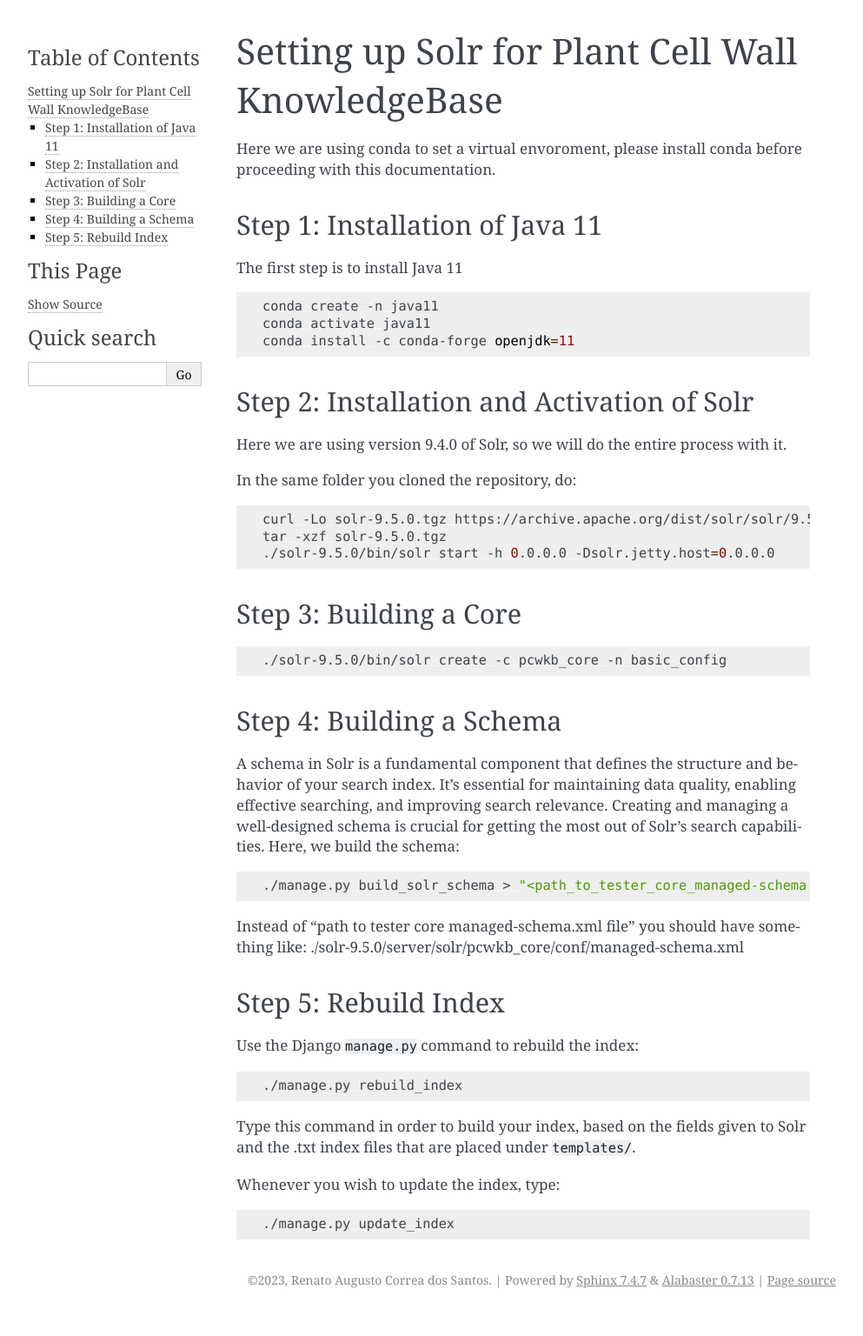
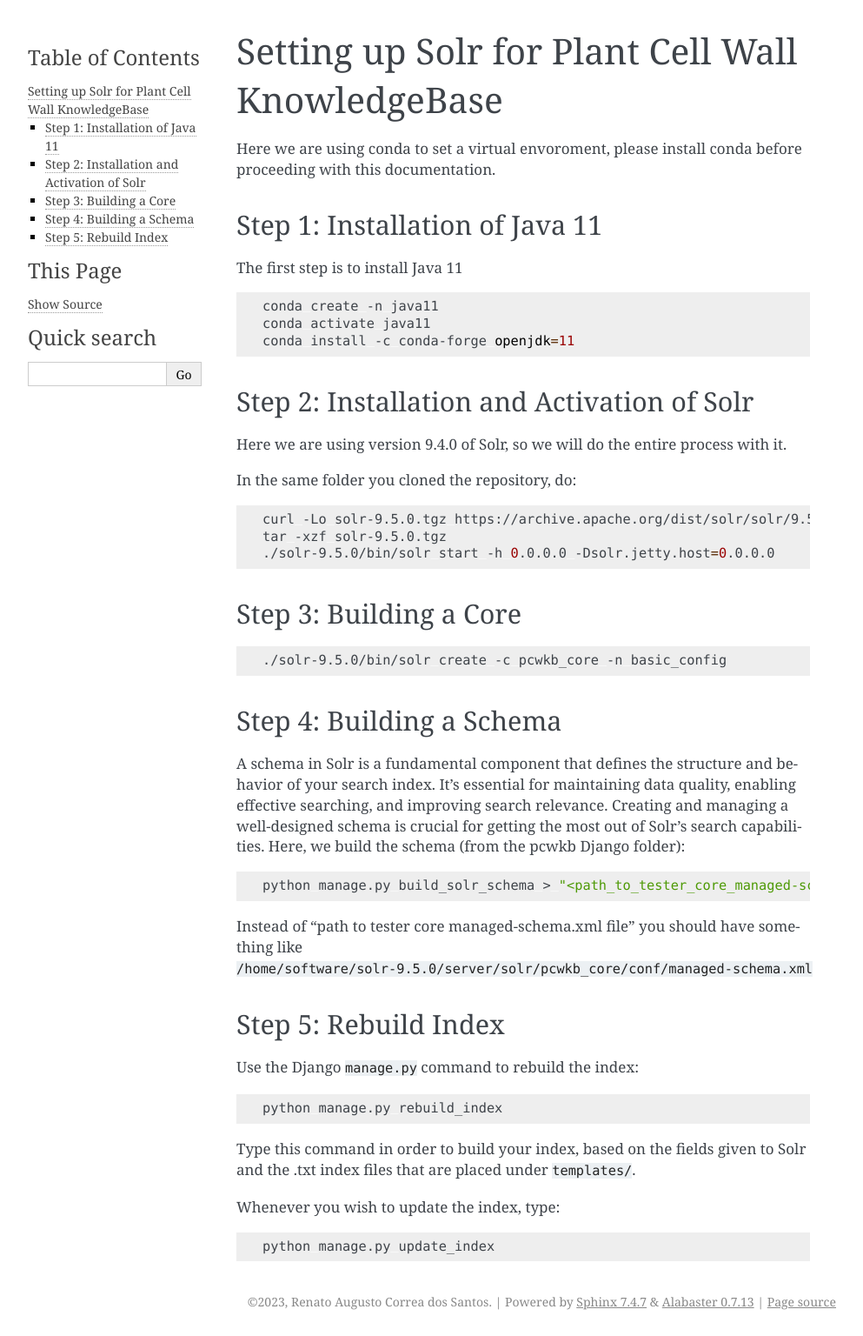
Before and after one commit to labbces/pcwkb, a Sphinx documentation site: the page built from docs/source/solr_setup.md, in a window 1280 px wide. Shown: the whole page at 87% size, without its empty margins (148-1141 px from the left). Built offline with Sphinx 7.4.7, drawn with Linux system fonts in a browser that asks for light colours; pages that are not in the unit, such as notebooks, are missing from menus; before the commit the page ends 1511 px from its top, so only the background shows below that.

Commit message:
Few changes to keep consistency across documentation pages

````diff
--- a/docs/source/solr_setup.md
+++ b/docs/source/solr_setup.md
@@ -38,12 +38,12 @@
 ------------
 
 A schema in Solr is a fundamental component that defines the structure and behavior of your search index. It's essential for maintaining data quality, enabling effective searching, and improving search relevance. Creating and managing a well-designed schema is crucial for getting the most out of Solr's search capabilities.
-    Here, we build the schema:
+    Here, we build the schema (from the pcwkb Django folder):
 
 ```bash
-./manage.py build_solr_schema > "<path_to_tester_core_managed-schema.xml_file>"
+python manage.py build_solr_schema > "<path_to_tester_core_managed-schema.xml_file>"
 ```
-Instead of "path to tester core managed-schema.xml file" you should have something like: ./solr-9.5.0/server/solr/pcwkb_core/conf/managed-schema.xml
+Instead of "path to tester core managed-schema.xml file" you should have something like `/home/software/solr-9.5.0/server/solr/pcwkb_core/conf/managed-schema.xml`
 
 Step 5: Rebuild Index
 -------------
@@ -51,7 +51,7 @@
 Use the Django `manage.py` command to rebuild the index:
 
 ```bash
-./manage.py rebuild_index
+python manage.py rebuild_index
 ```
 
 Type this command in order to build your index, based on the fields given to Solr and
@@ -60,5 +60,5 @@
    Whenever you wish to update the index, type:
 
 ```bash
-./manage.py update_index
+python manage.py update_index
 ```
````
